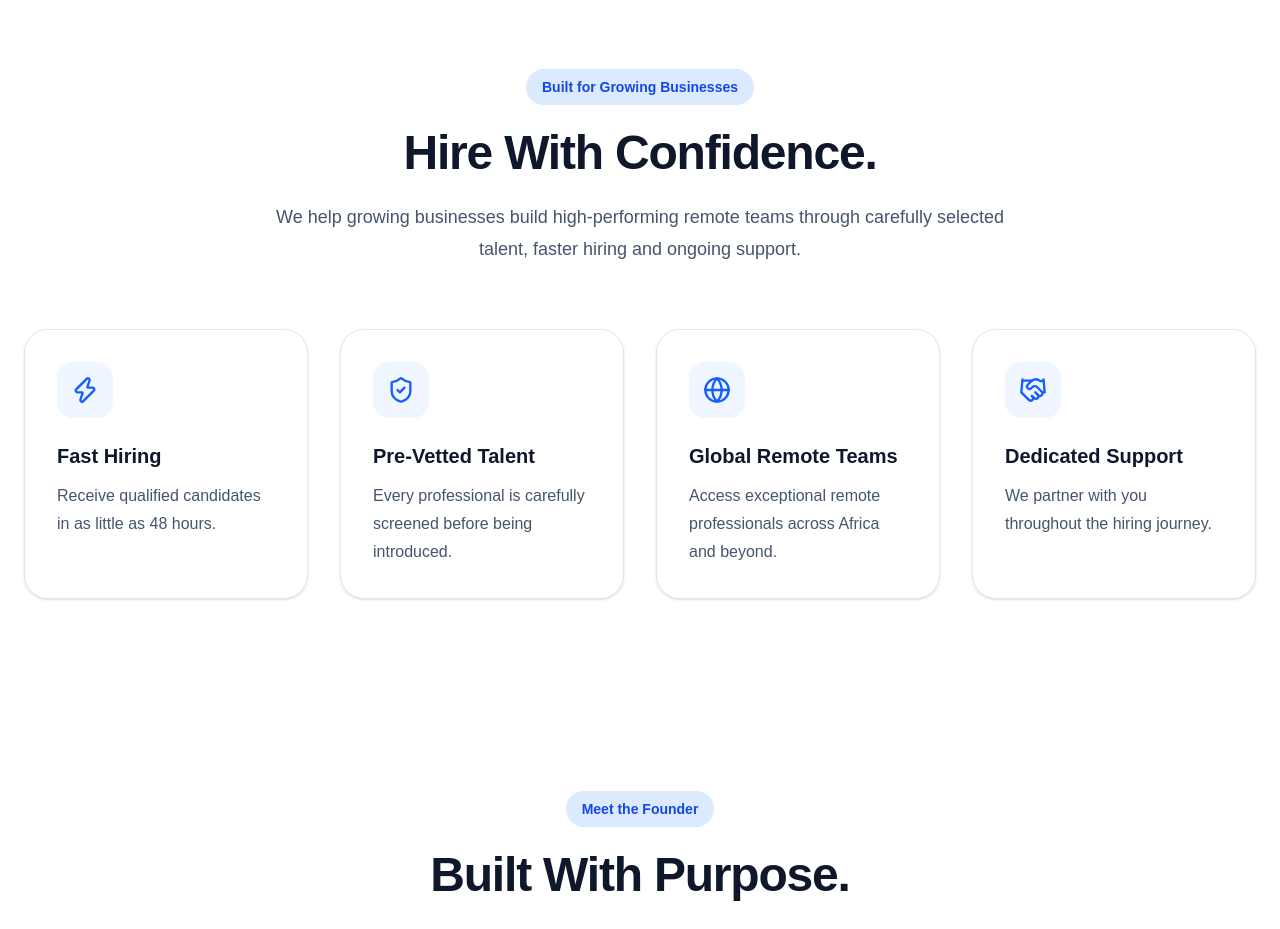
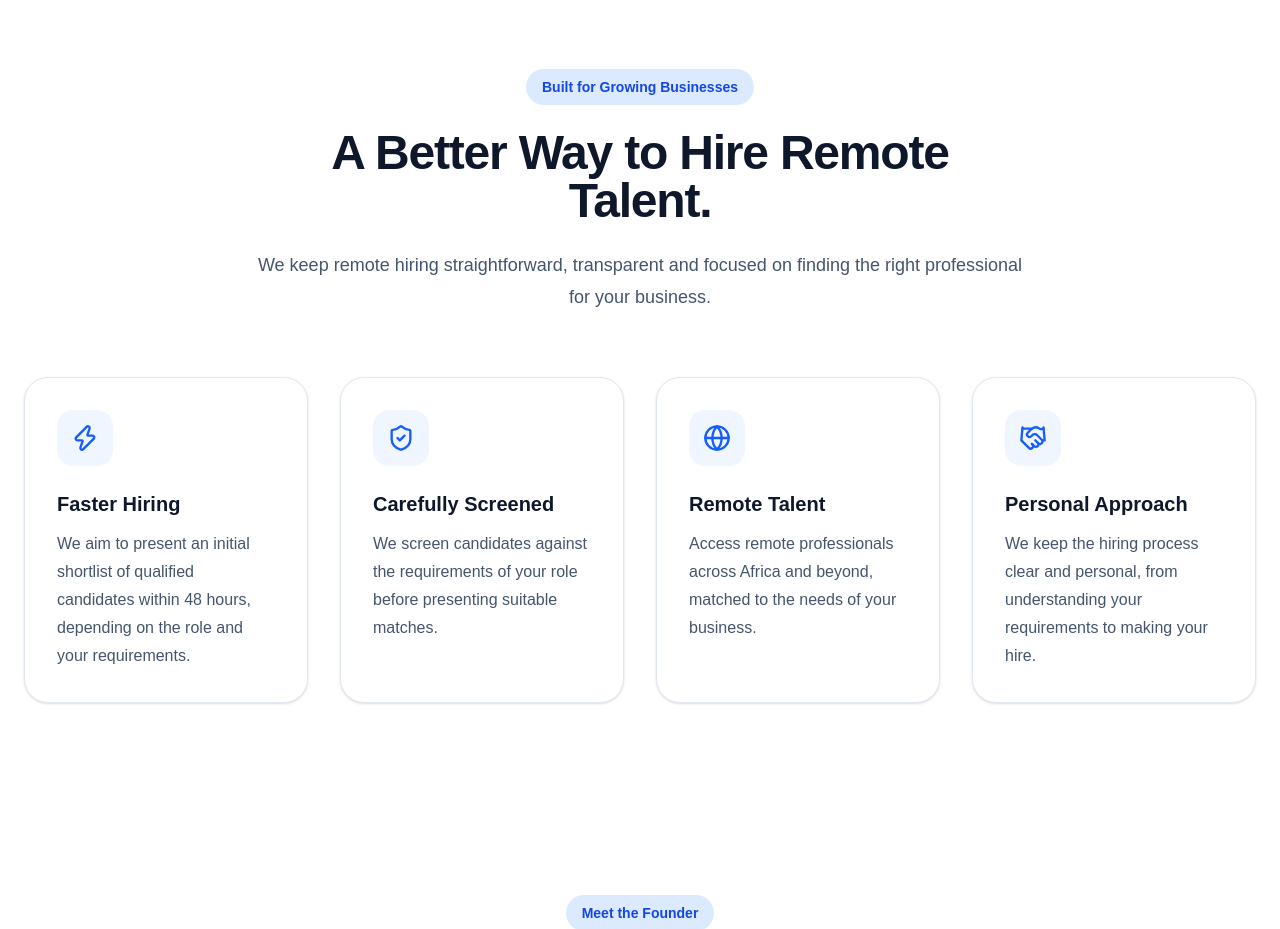
Before and after one commit to Silindokuhle98/remote-talent-co, a Next.js app: page / in a window 1280 px wide. Shown: the part 1180-2109 px from the top of the page. Built offline with nearby package versions, Linux system fonts and the light colour scheme.

Commit message:
Improve trust section for new company

```diff
--- a/app/components/TrustedBy.tsx
+++ b/app/components/TrustedBy.tsx
@@ -9,51 +9,48 @@ export default function TrustedBy() {
   const features = [
     {
       icon: Zap,
-      title: "Fast Hiring",
+      title: "Faster Hiring",
       description:
-        "Receive qualified candidates in as little as 48 hours.",
+        "We aim to present an initial shortlist of qualified candidates within 48 hours, depending on the role and your requirements.",
     },
     {
       icon: ShieldCheck,
-      title: "Pre-Vetted Talent",
+      title: "Carefully Screened",
       description:
-        "Every professional is carefully screened before being introduced.",
+        "We screen candidates against the requirements of your role before presenting suitable matches.",
     },
     {
       icon: Globe,
-      title: "Global Remote Teams",
+      title: "Remote Talent",
       description:
-        "Access exceptional remote professionals across Africa and beyond.",
+        "Access remote professionals across Africa and beyond, matched to the needs of your business.",
     },
     {
       icon: Handshake,
-      title: "Dedicated Support",
+      title: "Personal Approach",
       description:
-        "We partner with you throughout the hiring journey.",
+        "We keep the hiring process clear and personal, from understanding your requirements to making your hire.",
     },
   ];
 
   return (
     <section className="bg-white py-24">
       <div className="mx-auto max-w-7xl px-6">
-        {/* Heading */}
         <div className="mx-auto max-w-3xl text-center">
           <span className="inline-flex rounded-full bg-blue-100 px-4 py-2 text-sm font-semibold text-blue-700">
             Built for Growing Businesses
           </span>
 
           <h2 className="mt-6 text-4xl font-bold tracking-tight text-slate-900 md:text-5xl">
-            Hire With Confidence.
+            A Better Way to Hire Remote Talent.
           </h2>
 
           <p className="mt-6 text-lg leading-8 text-slate-600">
-            We help growing businesses build high-performing remote teams
-            through carefully selected talent, faster hiring and ongoing
-            support.
+            We keep remote hiring straightforward, transparent and focused on
+            finding the right professional for your business.
           </p>
         </div>
 
-        {/* Feature Cards */}
         <div className="mt-16 grid gap-8 md:grid-cols-2 xl:grid-cols-4">
           {features.map((feature) => {
             const Icon = feature.icon;
```
